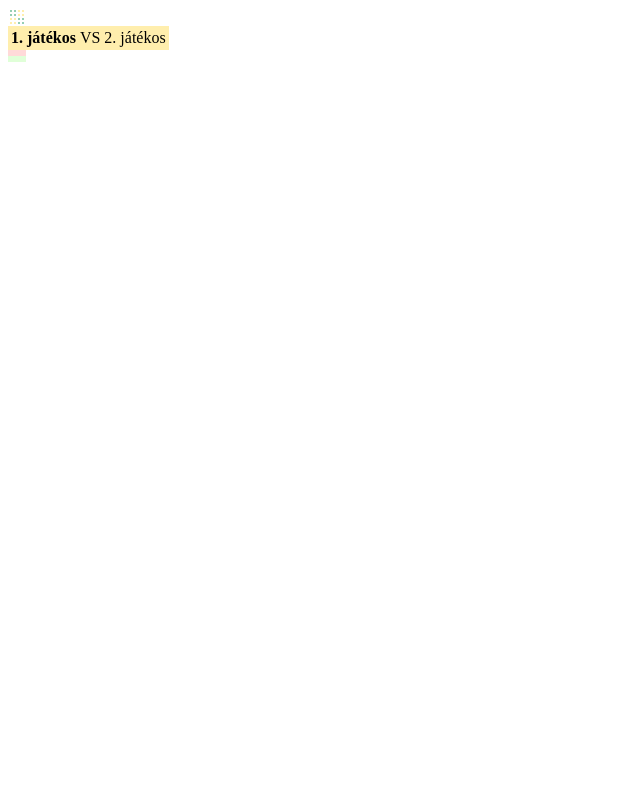
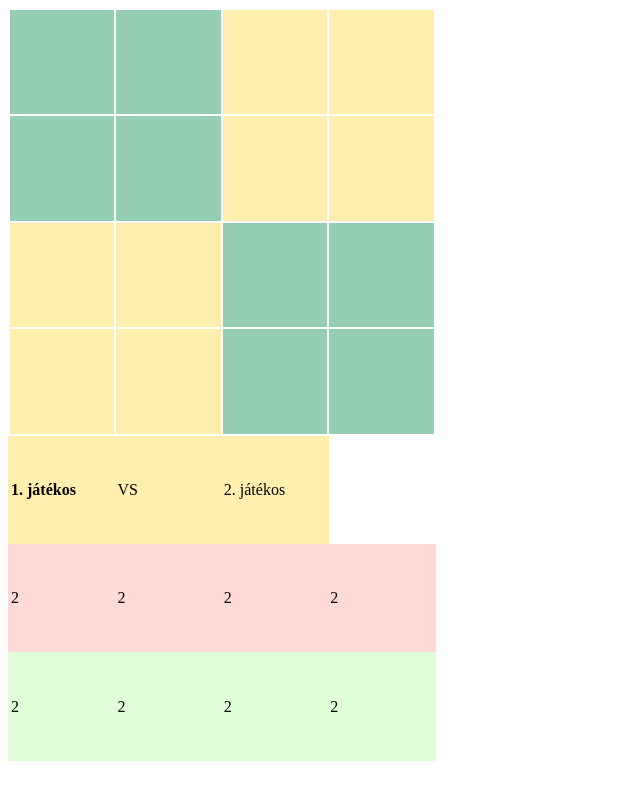
Before and after one commit to maidesu/quantik-js, a plain HTML site: page index.html in a window 1280 px wide. Both pictures are taken after a click on the button "Start". Shown: the whole page, without its empty margins (0-640 px from the left). Drawn offline with Linux system fonts and the light colour scheme.

Commit message:
Refresh inventory counts + images

```diff
--- a/game.js
+++ b/game.js
@@ -1,10 +1,14 @@
 let turn = 1;
+
+let selectedPiece = 0;
 
 let name_one = "";
 let name_two = "";
 
 const inventory_one = [];
 const inventory_two = [];
+
+const game_field = [];
 
 let home_div = document.querySelector("#home");
 let game_div = document.querySelector("#game");
@@ -25,6 +29,8 @@ function initGame()
     inventory_one.push(1, 1, 2, 2, 4, 4, 8, 8);
     inventory_two.push(1, 1, 2, 2, 4, 4, 8, 8);
 
+    game_field.push(0, 0, 0, 0, 0, 0, 0, 0, 0, 0, 0, 0, 0, 0, 0, 0);
+
     home_div.style.display = "none";
     game_div.style.display = "block";
 
@@ -33,6 +39,7 @@ function initGame()
     status_table[2].textContent = name_two;
 
     changeTurn();
+    refreshInventory();
 }
 
 
@@ -52,3 +59,16 @@ function changeTurn()
         turn = 1;
     }
 }
+
+function refreshInventory()
+{
+    inventory_one_table[0].textContent = inventory_one.filter(e => e == 1).length;
+    inventory_one_table[1].textContent = inventory_one.filter(e => e == 2).length;
+    inventory_one_table[2].textContent = inventory_one.filter(e => e == 4).length;
+    inventory_one_table[3].textContent = inventory_one.filter(e => e == 8).length;
+
+    inventory_two_table[0].textContent = inventory_two.filter(e => e == 1).length;
+    inventory_two_table[1].textContent = inventory_two.filter(e => e == 2).length;
+    inventory_two_table[2].textContent = inventory_two.filter(e => e == 4).length;
+    inventory_two_table[3].textContent = inventory_two.filter(e => e == 8).length;
+}
--- a/style.css
+++ b/style.css
@@ -10,3 +10,8 @@
 #inventoryTwoTable {
     background-color: #E0FFD8;
 }
+
+td {
+    width: 8vw;
+    height: 8vw;
+}
```
Also changed, not shown: img/circle1.png (added), img/circle2.png (added), img/square1.png (added), img/square2.png (added), img/triangle1.png (added), img/triangle2.png (added), img/x1.png (added), img/x2.png (added).
